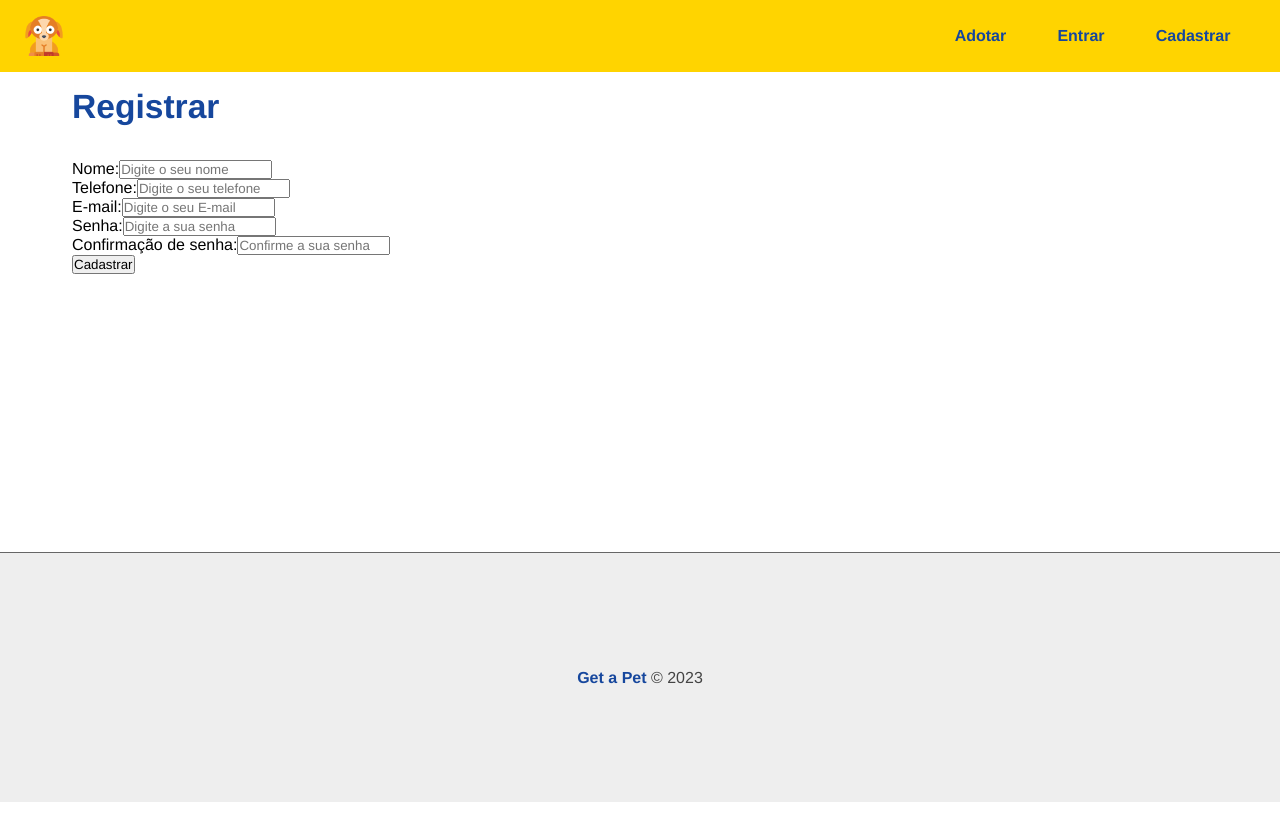
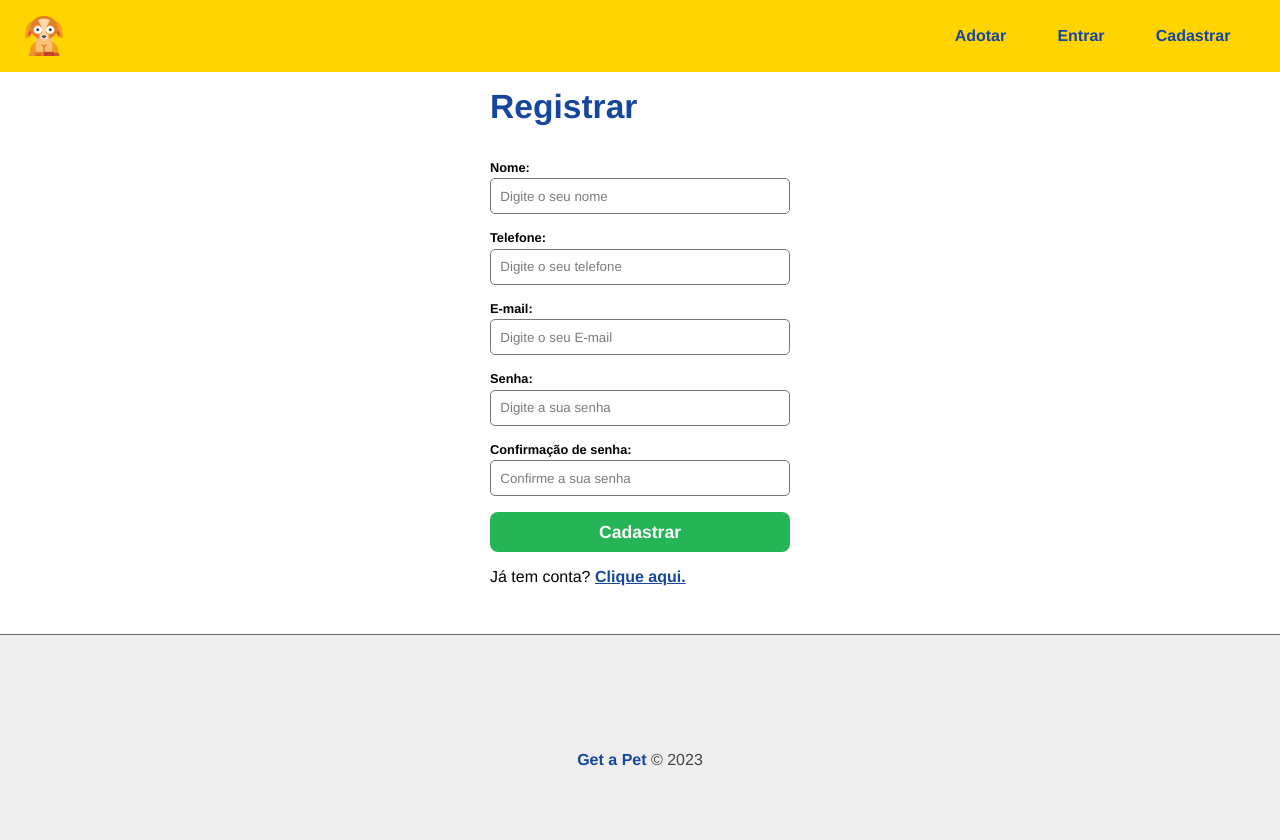
Before and after one commit to RuanSerraAzul/Projeto-Get-a-Pet, a React (Create React App) app in the folder frontend/: page /register in a window 1280 px wide. Shown: the top 840 px of the page. Before the commit the page ends 802 px from the top, so only its background shows below. Built offline with nearby package versions, Linux system fonts and the light colour scheme.

Commit message:
Criado estilização do formulario de registros

```diff
--- /dev/null
+++ b/frontend/src/components/form/Form.module.css
@@ -0,0 +1,45 @@
+.form_container {
+    max-width: 300px;
+    margin: 0 auto;
+    background-color: #fff;
+    border-radius: 15px;
+}
+
+.form_container input[type="submit"] {
+    border-radius: 8px;
+    background-color: #25b456;
+    color: #fff;
+    border: none;
+    min-width: 100px;
+    min-height: 2.5rem;
+    width: 100%;
+    cursor: pointer;
+    font-size: 1.1em;
+    font-weight: bold;
+}
+
+.form_container input[type="submit"]:hover {
+    background-color: #1c8a42;
+}
+
+.form_container p {
+    margin-top: 1em;
+}
+
+.form_container p a {
+    color: #16479d;
+    font-weight: bold;
+}
+
+/* form de pets */
+.preview_pet_images {
+    display: flex;
+    justify-content: center;
+    margin-bottom: 1em;
+}
+
+.preview_pet_images img {
+    width: 100px;
+    height: 100px;
+    margin-left: 1em;
+}
--- a/frontend/src/components/form/Input.js
+++ b/frontend/src/components/form/Input.js
@@ -10,7 +10,7 @@
     multiple,
 }) {
     return (
-        <div>
+        <div className={styles.form_control}>
             <label htmlFor={name}>{text}:</label>
             <input
                 type={type}
--- a/frontend/src/components/pages/auth/Register.js
+++ b/frontend/src/components/pages/auth/Register.js
@@ -1,10 +1,12 @@
 import Input from "../../form/Input";
 
+import styles from "../../form/Form.module.css";
+import { Link } from "react-router-dom";
 function Register() {
     function handleChange(e) {}
 
     return (
-        <section>
+        <section className={styles.form_container}>
             <h1>Registrar</h1>
             <form>
                 <Input
@@ -49,6 +51,9 @@
 
                 <input type="submit" value="Cadastrar" />
             </form>
+            <p>
+                Já tem conta? <Link to="/login">Clique aqui.</Link>
+            </p>
         </section>
     );
 }
```
